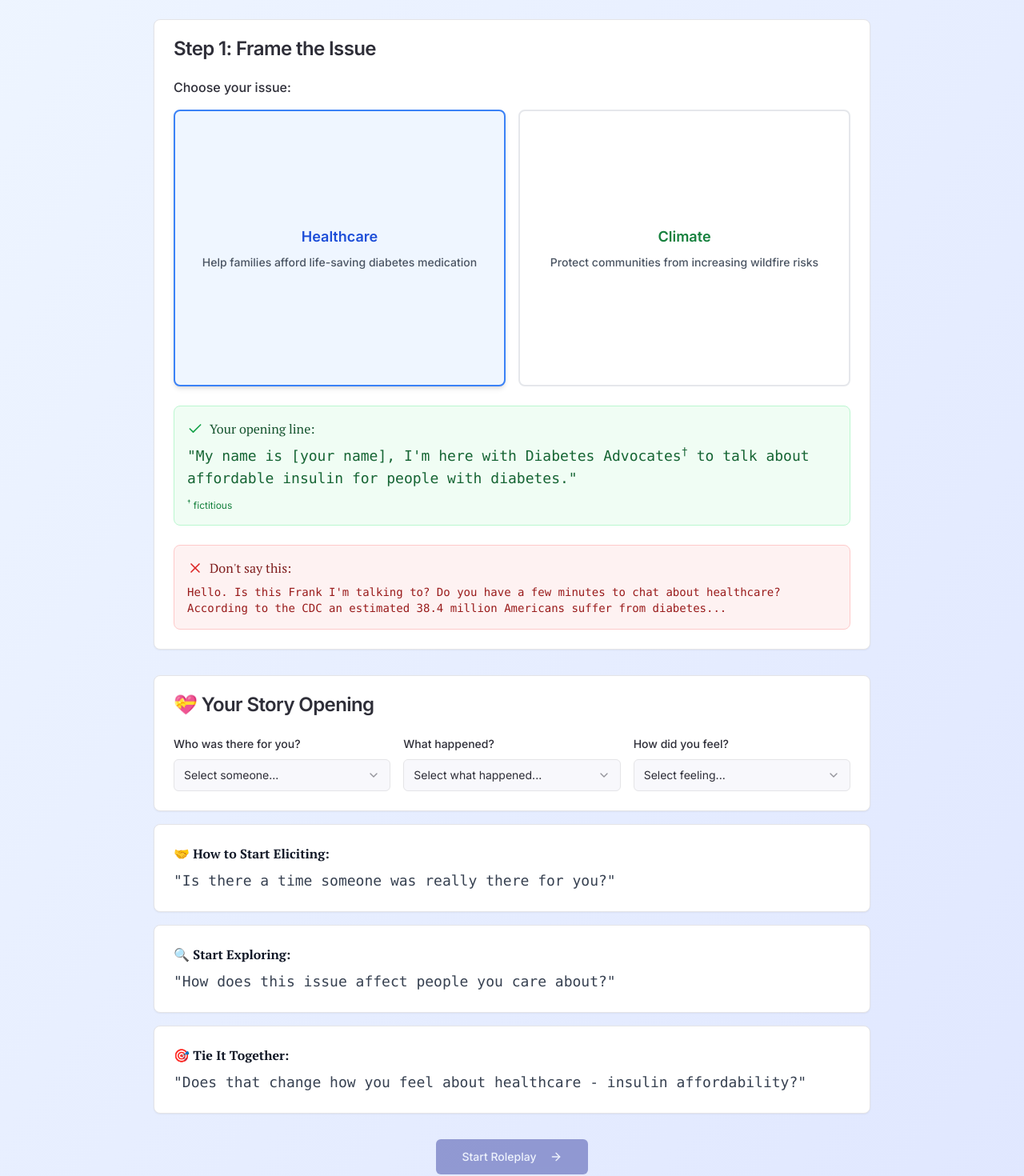
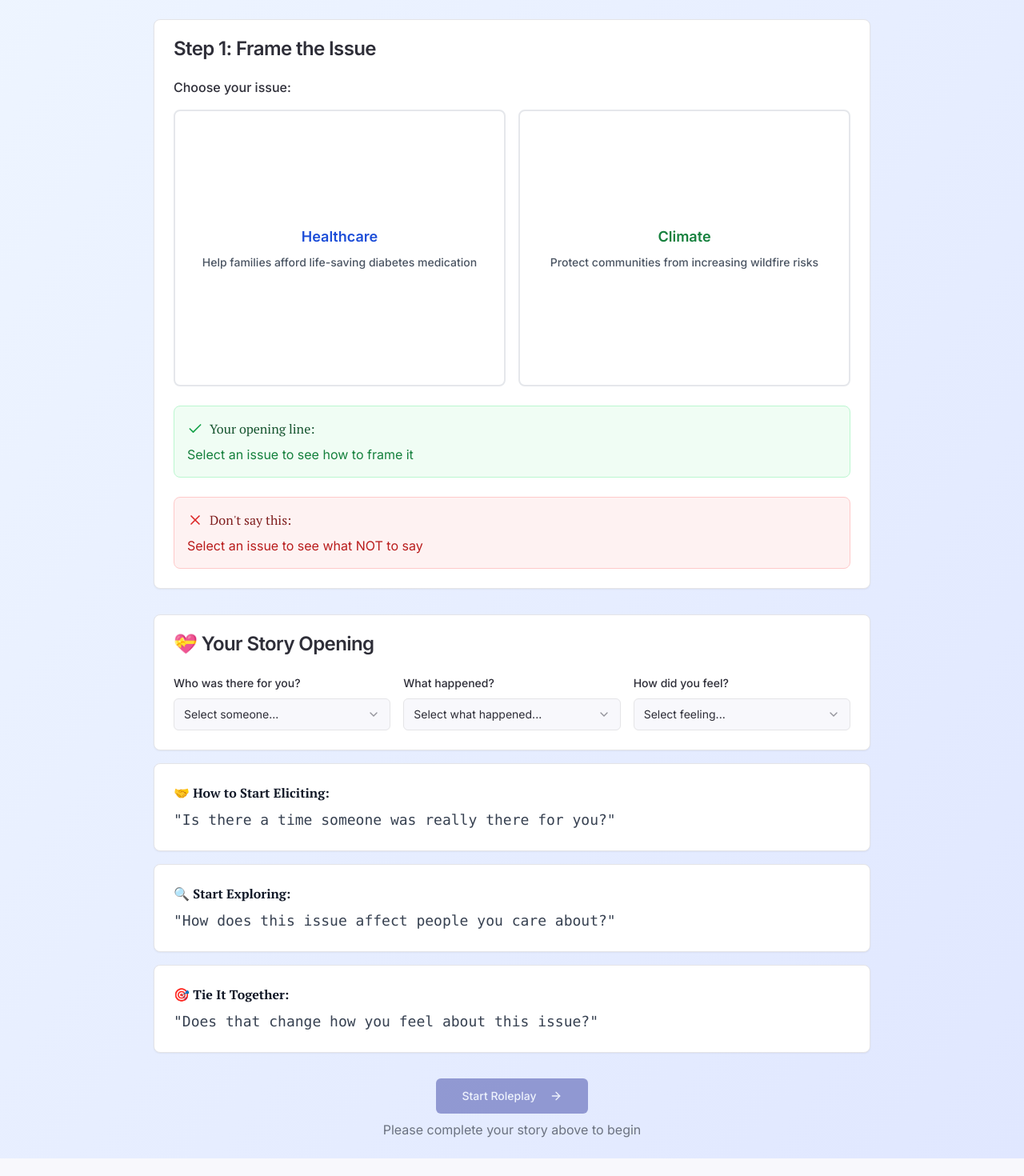
Before and after one commit to djechlin/empathy-wins-dialogue, a React (Vite) app: page /preparation in a window 1280 px wide. Shown: the part 320-1790 px from the top of the page at 80% size. After the commit the page ends 1768 px from the top, so only its background shows below. Built offline with nearby package versions, Linux system fonts and the light colour scheme; a web font is replaced by a local one.

Commit message:
Fix: Make radio buttons deselectable
Allow the green and red text to display when no issue is selected.
Update the instructional text.
Remove monospace styling from the text.

```diff
--- a/src/pages/Preparation.tsx
+++ b/src/pages/Preparation.tsx
@@ -11,7 +11,7 @@ import { useNavigate, useSearchParams } from 'react-router-dom';
 const Preparation = () => {
   const navigate = useNavigate();
   const [searchParams] = useSearchParams();
-  const defaultIssue = searchParams.get('issue') || 'insulin';
+  const defaultIssue = searchParams.get('issue') || '';
 
   const [selectedIssue, setSelectedIssue] = useState(defaultIssue);
   const [personType, setPersonType] = useState('');
@@ -39,14 +39,23 @@ const Preparation = () => {
 
   const emotionOptions = ['relieved', 'scared', 'comforted', 'loved', 'happy', 'glad', 'grateful'];
 
-  const currentIssue = issueDetails[selectedIssue as keyof typeof issueDetails];
+  const currentIssue = selectedIssue ? issueDetails[selectedIssue as keyof typeof issueDetails] : null;
+
+  const handleIssueChange = (value: string) => {
+    // Allow deselecting by checking if the same value is clicked
+    if (selectedIssue === value) {
+      setSelectedIssue('');
+    } else {
+      setSelectedIssue(value);
+    }
+  };
 
   const handleStartRoleplay = () => {
     navigate(`/roleplay?issue=${selectedIssue}&person=${personType}&event=${encodeURIComponent(eventType)}&feeling=${selectedFeeling}`);
   };
 
   const canProceed = () => {
-    return personType && eventType && selectedFeeling;
+    return selectedIssue && personType && eventType && selectedFeeling;
   };
 
   return (
@@ -131,7 +140,7 @@ const Preparation = () => {
           <CardContent className="space-y-6">
             <div>
               <Label className="text-base font-medium mb-4 block">Choose your issue:</Label>
-              <RadioGroup value={selectedIssue} onValueChange={setSelectedIssue} className="space-y-0">
+              <RadioGroup value={selectedIssue} onValueChange={handleIssueChange} className="space-y-0">
                 <div className="grid grid-cols-2 gap-4">
                   <div className="relative">
                     <RadioGroupItem value="insulin" id="insulin" className="sr-only" />
@@ -172,10 +181,18 @@ const Preparation = () => {
                 <Check className="w-5 h-5 text-green-600 mr-2" />
                 <h4 className="font-medium text-green-900">Your opening line:</h4>
               </div>
+              {currentIssue ? (
+                <>
                   <p className="text-green-800 text-lg font-mono">
                     "My name is [your name], I'm here with <span dangerouslySetInnerHTML={{ __html: currentIssue.organization }} /> to talk about {currentIssue.plainLanguage}."
                   </p>
                   <p className="text-green-700 mt-3 text-xs"><sup>†</sup> fictitious</p>
+                </>
+              ) : (
+                <p className="text-green-700 text-base">
+                  Select an issue to see how to frame it
+                </p>
+              )}
             </div>
 
             {/* Don't Say This */}
@@ -184,9 +201,15 @@ const Preparation = () => {
                 <X className="w-5 h-5 text-red-600 mr-2" />
                 <h4 className="font-medium text-red-900">Don't say this:</h4>
               </div>
+              {currentIssue ? (
                 <p className="text-red-800 text-sm font-mono">
                   {currentIssue.dontSayText}
                 </p>
+              ) : (
+                <p className="text-red-700 text-base">
+                  Select an issue to see what NOT to say
+                </p>
+              )}
             </div>
           </CardContent>
         </Card>
@@ -276,7 +299,7 @@ const Preparation = () => {
           <Card>
             <CardContent className="p-6">
               <h3 className="font-semibold text-gray-900 mb-2">🎯 Tie It Together:</h3>
-              <p className="text-lg text-gray-700 font-mono">"Does that change how you feel about {currentIssue.title.toLowerCase()}?"</p>
+              <p className="text-lg text-gray-700 font-mono">"Does that change how you feel about {currentIssue ? currentIssue.title.toLowerCase() : 'this issue'}?"</p>
             </CardContent>
           </Card>
         </div>
```
Lines whose indentation alone changed are shown as unchanged.
